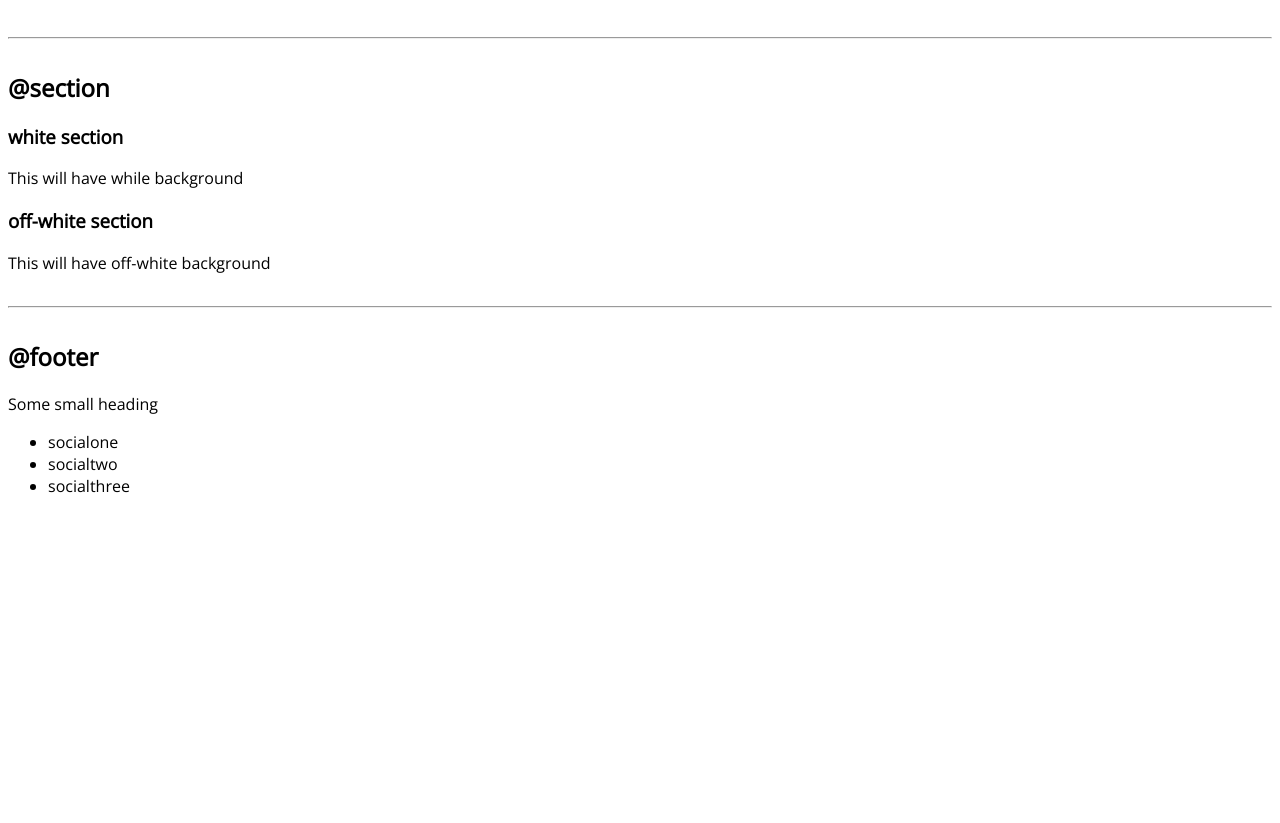
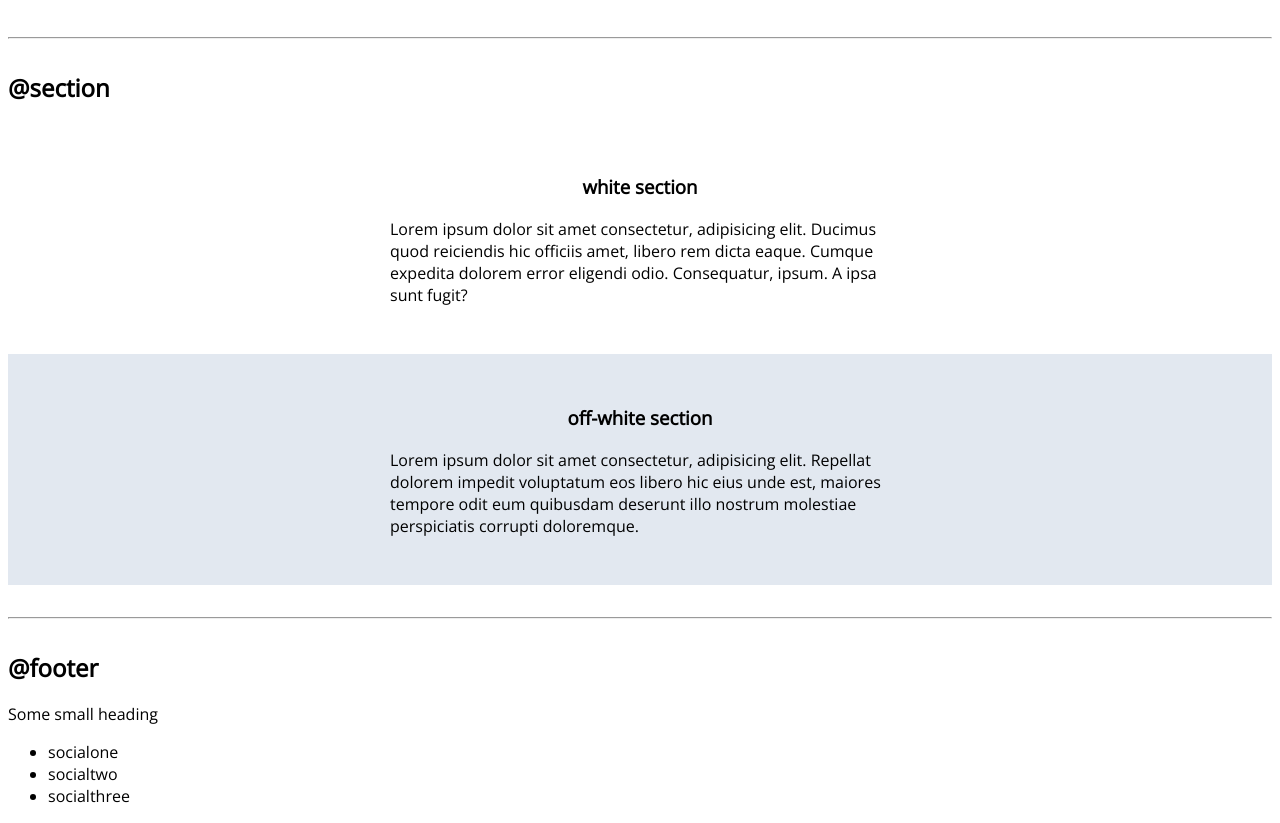
Before and after one commit to RajatDeore7/Neog-Camp, a plain HTML site: page HTML5/index.html in a window 1280 px wide. Shown: the part 1960-2783 px from the top of the page. Before the commit the page ends 2473 px from the top, so only its background shows below. Drawn offline with nearby package versions, Linux system fonts and the light colour scheme.

Commit message:
section css

```diff
--- a/HTML5/index.html
+++ b/HTML5/index.html
@@ -1,11 +1,13 @@
 <!DOCTYPE html>
 <html lang="en">
+
 <head>
     <meta charset="UTF-8">
     <meta name="viewport" content="width=device-width, initial-scale=1.0">
     <link rel="stylesheet" href="./style.css">
     <title>Component Library</title>
 </head>
+
 <body>
     <h1>Welcome to rajatdeore's Component Library</h1>
     <p> Lorem ipsum dolor, sit amet consectetur adipisicing elit. Facere aliquid eveniet facilis
@@ -98,14 +100,22 @@
 
     <h2>@section</h2>
 
-    <section>
-        <h3>white section</h3>
-        <p>This will have while background</p>
+    <section class="section">
+        <div class="container container-center">
+            <h3>white section</h3>
+            <p>Lorem ipsum dolor sit amet consectetur, adipisicing elit. Ducimus quod reiciendis hic officiis amet,
+                libero rem dicta eaque. Cumque expedita dolorem error eligendi odio. Consequatur, ipsum. A ipsa sunt
+                fugit?</p>
+        </div>
     </section>
 
-    <section>
-        <h3>off-white section</h3>
-        <p>This will have off-white background</p>
+    <section class="section ow">
+        <div class="container container-center">
+            <h3>off-white section</h3>
+            <p>Lorem ipsum dolor sit amet consectetur, adipisicing elit. Repellat dolorem impedit voluptatum eos libero
+                hic eius unde est, maiores tempore odit eum quibusdam deserunt illo nostrum molestiae perspiciatis
+                corrupti doloremque.</p>
+        </div>
     </section>
 
     <hr>
@@ -122,4 +132,5 @@
     </footer>
 
 </body>
+
 </html>
--- a/HTML5/style.css
+++ b/HTML5/style.css
@@ -2,6 +2,7 @@
 
 :root{
     --primary-color: #8b5cf6;
+    --off-white : #e2e8f0;
 }
 
 body{
@@ -89,3 +90,16 @@ hr{
 .hero .hero-heading{
     color: #737373;
 }
+
+/* section */
+.section{
+    padding: 2rem;
+}
+
+.section h3{
+    text-align: center;
+}
+
+.ow{
+    background-color: var(--off-white);
+}
```
